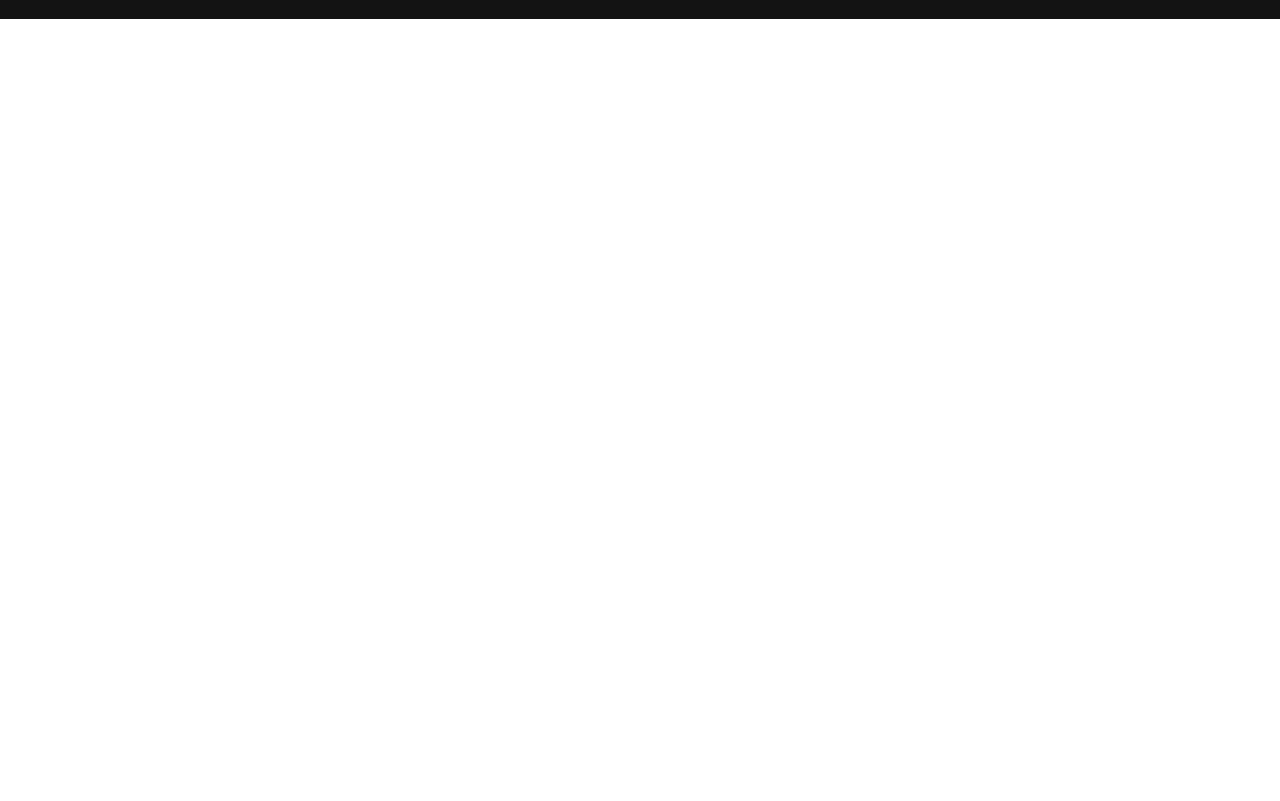
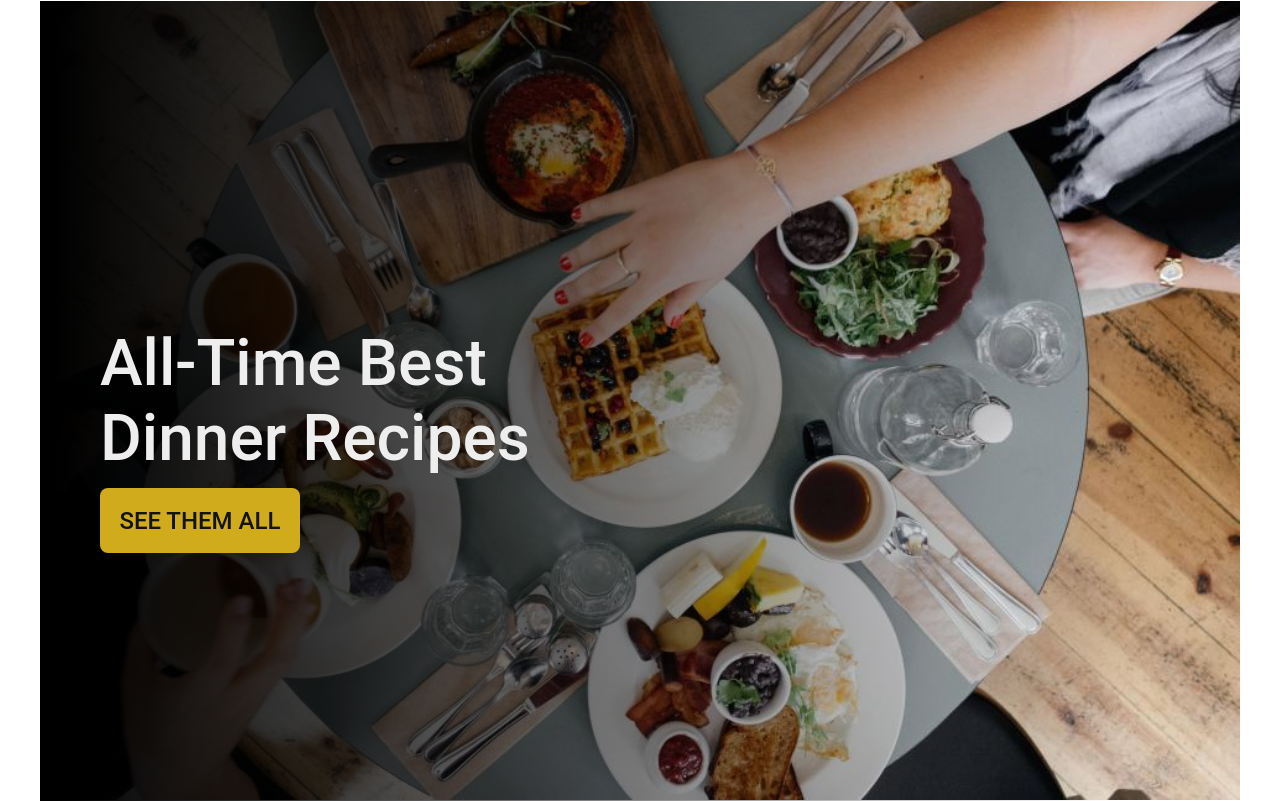
Before and after one commit to commondrop/TheRecipeBook, a plain HTML site: page index.html in a window 1280 px wide. Shown: the part 81-882 px from the top of the page. Before the commit the page ends 800 px from the top, so only its background shows below. Drawn offline with Linux system fonts and the light colour scheme.

Commit message:
home page image

```diff
--- a/index.html
+++ b/index.html
@@ -20,5 +20,13 @@
             stroke-linecap="round" stroke-linejoin="round" class="lucide lucide-search">
             <circle cx="11" cy="11" r="8"/><path d="m21 21-4.3-4.3"/></svg>
     </header>
+    <div class="container">
+        <div class="img">
+            <img src="img/a-person-s-hand-over-a-table-with-food.jpg" alt="">
+            <div class="gradient"></div>
+            <h2>All-Time Best <br> Dinner Recipes</h2>
+            <button>See them all</button>
+        </div>
+    </div>
 </body>
 </html>
--- a/style.css
+++ b/style.css
@@ -51,3 +51,49 @@ header svg{
     color: #eee;
     cursor: pointer;
 }
+.container{
+    width: 100%;
+    height: 100vh;
+    display: flex;
+    justify-content: center;
+}
+.img{
+    height: 800px;
+    margin-top: 2%;
+    position: relative;
+    display: flex;
+    align-items: center;
+}
+.gradient{
+    position: absolute;
+    display: flex;
+    width: 100%;
+    height: 100%;
+    background: linear-gradient(90deg, black 1%, transparent 90%);
+}
+.img h2{
+    position: absolute;
+    color: #eee;
+    margin-left: 5%;
+    font-size: 4rem;
+    font-weight: 500;
+}
+.img img{
+    position: relative;
+    width: 1200px;
+}
+.img button{
+    position: absolute;
+    color: #131313;
+    width: 200px;
+    height: 65px;
+    margin-left: 5%;
+    font-size: 1.5rem;
+    font-weight: 500;
+    border: none;
+    margin-top: 20%;
+    background: #D0AC1D;
+    cursor: pointer;
+    text-transform: uppercase;
+    border-radius: 8px;
+}
```
Also changed, not shown: img/a-person-s-hand-over-a-table-with-food.jpg (added).
